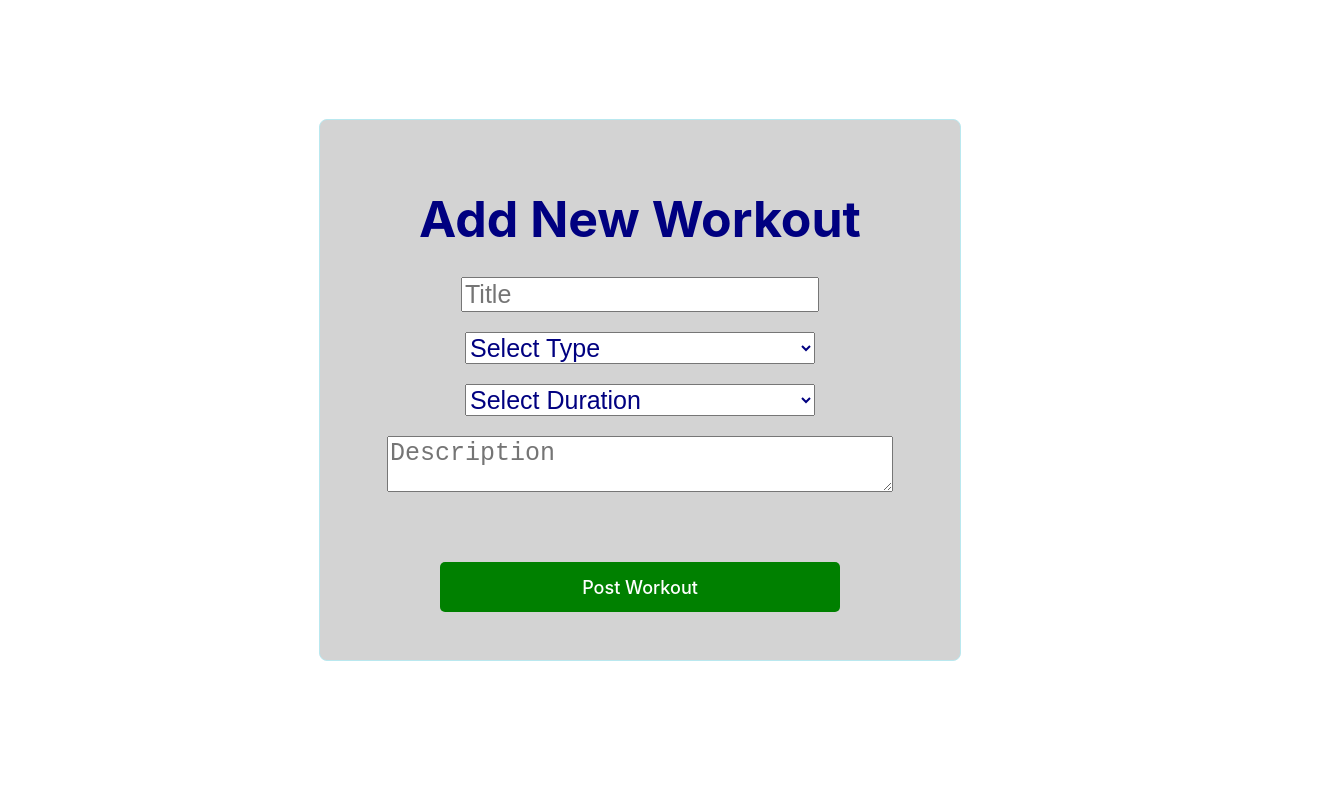
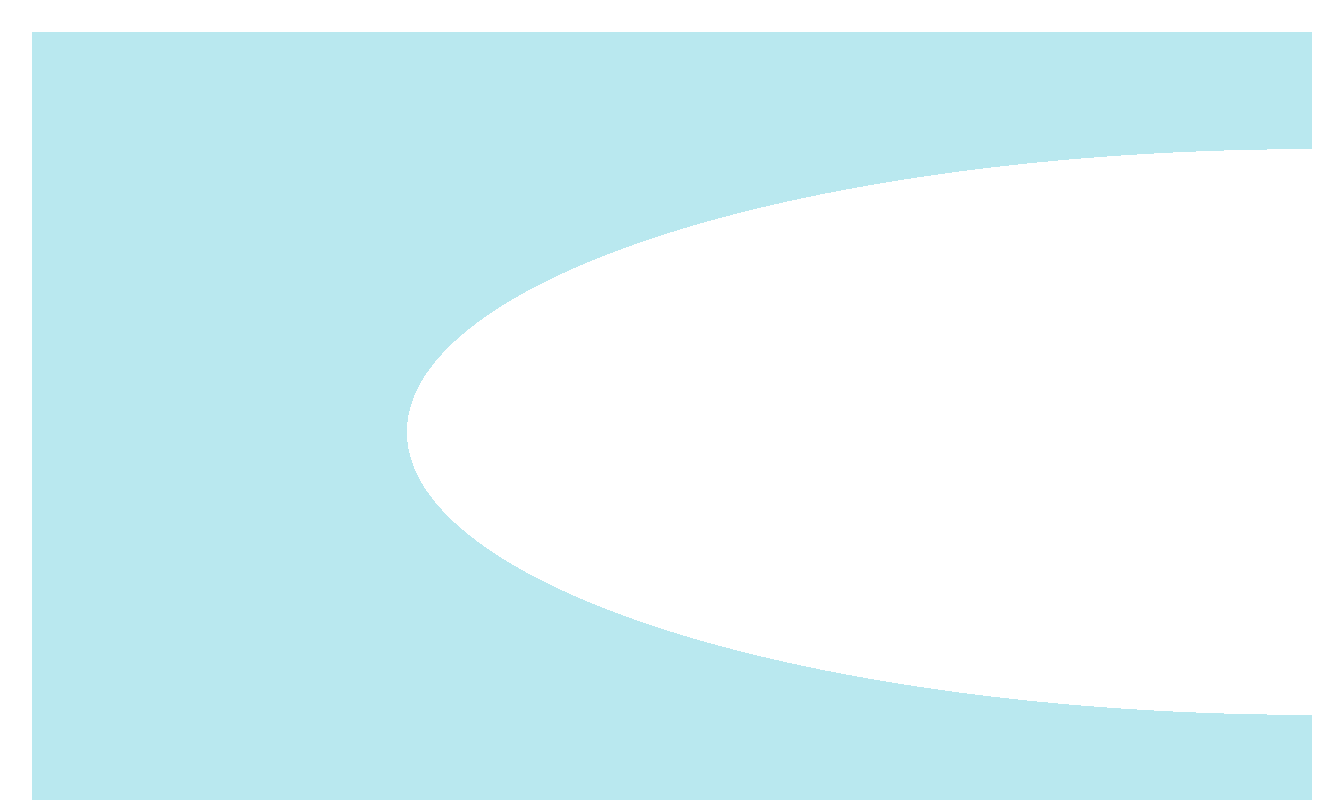
Before and after one commit to pm-912/Fitness-tracker, a React (Vite) app in the folder client/: page /WorkoutForm in a window 1280 px wide. Shown: the top 800 px of the page, 1344 px wide, since content can reach past the window. Built offline with nearby package versions, Linux system fonts and the light colour scheme.

Commit message:
added css to file as well as changing header...im cryin

```diff
--- /dev/null
+++ b/client/src/components/Header/header.css
@@ -0,0 +1,44 @@
+* {
+    box-sizing: border-box;
+  }
+
+  body {
+    font-family: sans-serif;
+    margin: 0;
+    padding: 0;
+  }
+
+  header {
+    background-color: silver;
+  }
+
+  .curve {
+    color: white;
+    position: relative;
+    overflow: hidden;
+    text-align: center;
+    padding: 3rem 2rem;
+    width: 100%;
+    z-index: 2;
+    border: 1px solid red;
+
+    &::before {
+      content: '';
+      display: block;
+      background: radial-gradient(ellipse at center, rgba(0,0,0,.1) 25%,rgba(0,0,0,1) 100%);
+      position: absolute;
+      left: 50%;
+      bottom: 0;
+      transform: translateX(-50%);
+      border-radius: 150vw;
+      width: 300vw;
+      height: 300vw;
+      z-index: -1;
+    }
+  }
+
+  .more {
+    background-color: silver;
+    padding: 1rem 2rem;
+    text-align: center;
+  }
--- a/client/src/components/Header/index.jsx
+++ b/client/src/components/Header/index.jsx
@@ -1,14 +1,53 @@
 import { Link } from 'react-router-dom';
+import Auth from '../../utils/auth';
 
-import Auth from '../../utils/auth'
 const Header = () => {
     const logout = (event) => {
         event.preventDefault();
         Auth.logout();
     };
+
+
+    const style = {
+        overlay: {
+            position: 'relative',
+            overflow: 'hidden',
+            width: '100vw',
+            height: '100vh',
+        },
+        gradientOverlay: {
+            content: '""',
+            position: 'absolute',
+            width: '100%',
+            height: '100%',
+            background: 'radial-gradient(ellipse at right, rgba(255,0,0,0) 0%,rgba(255,0,0,0) 50%,rgba(185, 232, 239, 1) 50%,rgba(185, 232, 239, 1) 100%)',
+            zIndex: -1
+        },
+        content: {
+            position: 'relative',
+            zIndex: 1,
+            display: 'flex',
+            alignItems: 'center',
+            justifyContent: 'center',
+            color: '#000', // Set text color
+        },
+    }
+    // const style = {
+    //     overlay: {
+    //         position: 'absolute',
+    //         width: '300%',
+    //         height: '300%',
+    //         top: '-45%',
+    //         left: '-100%',
+    //         background: 'radial-gradient(ellipse at right, rgba(255,0,0,0) 0%,rgba(255,0,0,0) 50%,rgba(185, 232, 239, 1) 50%,rgba(185, 232, 239, 1) 100%)',
+
+    //     },
+
+    // }
     return (
-        <header>
-            <div>
+        <header style={style.overlay}>
+            <div style={style.gradientOverlay}></div>
+            <div style={style.content}>
                 <Link>
                 </Link>
             </div>
```
